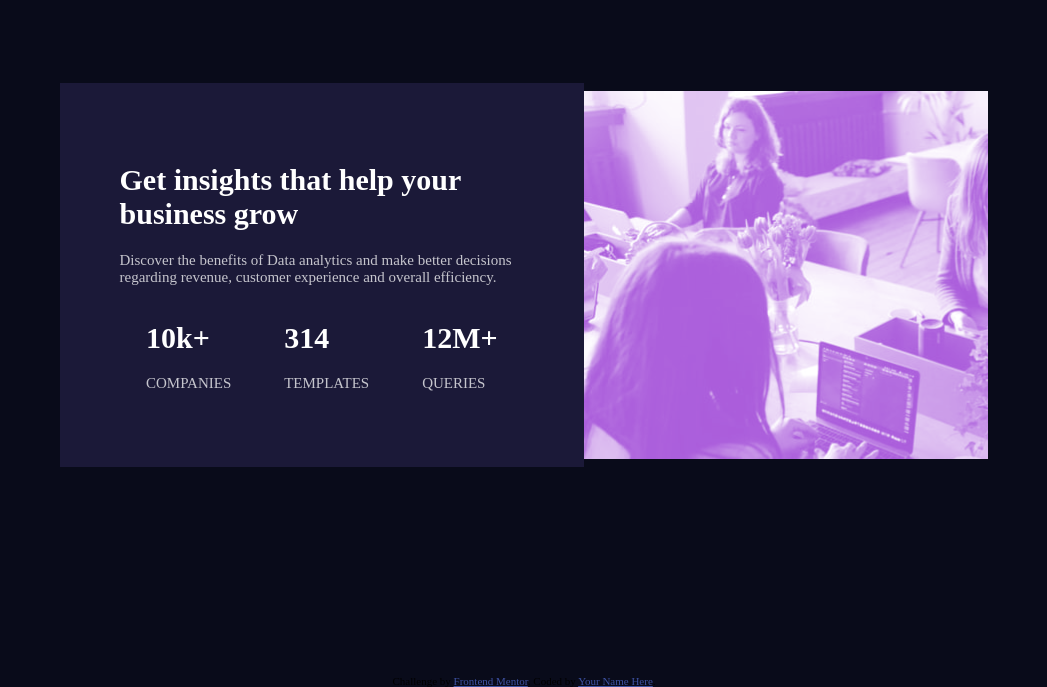
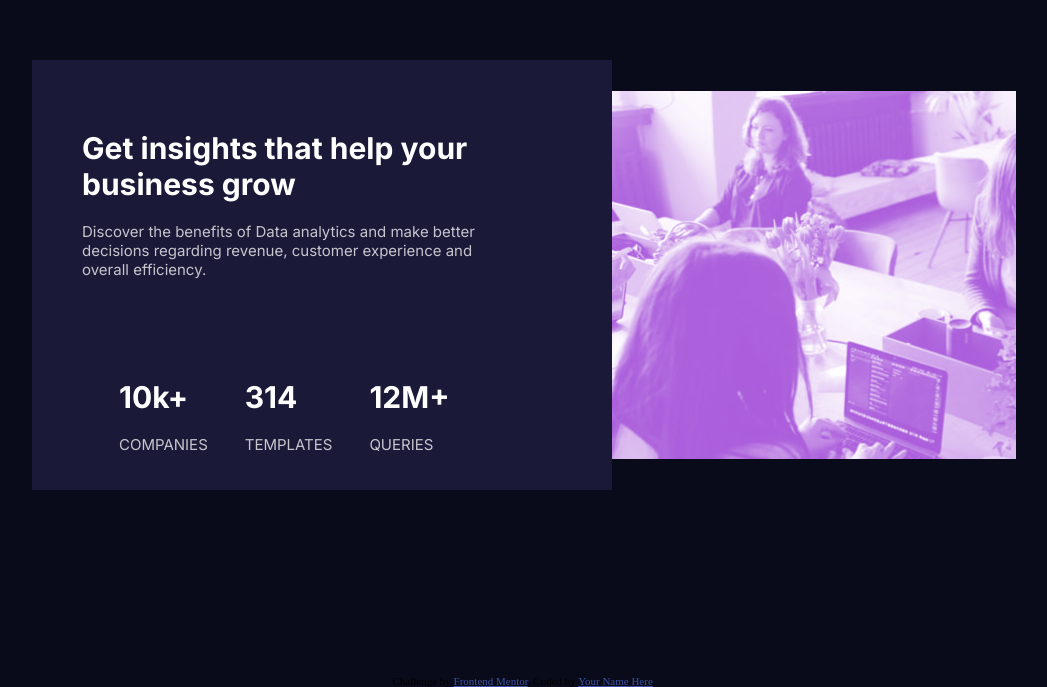
Before and after one commit to kiandre-riley/kiandre-riley.github.io, a plain HTML site: page stats-preview-card-component-main/index.html in a window 1280 px wide. Shown: the part 133-820 px from the top of the page, without its empty margins (116-1163 px from the left). Drawn offline with Linux system fonts and the light colour scheme.

Commit message:
Update styles.css

```diff
--- a/stats-preview-card-component-main/styles.css
+++ b/stats-preview-card-component-main/styles.css
@@ -28,26 +28,34 @@ body{
 .box-1{
   background-color: hsl(244, 38%, 16%);
   /* width:40%; */
-  padding:60px;
-
+  padding:50px;
+  height:330.38px;
+  text-align:left;
+  padding-right:125px;
 
 }
 
 .box-1 h1,.box-1-stats h1{
   color:hsl(0, 0%, 100%);
+  font-family:"Inter";
+  font-weight: 700;
 
 
 }
 
 .box-1 p{
   color:hsla(0, 0%, 100%, 0.75);
+  font-family:"Inter";
 
 }
 
 .box-1-stats{
   display:flex;
   flex-direction:row;
-  justify-content: space-around;
+  justify-content: space-evenly;
+  margin-top:80px;
+  /* margin-right:125px; */
+  text-align:left;
 
 
 }
@@ -65,7 +73,7 @@ body{
   height:368.38px;
   background-blend-mode:screen;
 
-/* height may need to be adjusted to 100% of the parent container , because the parent container is now only 50% of the height of the document. */
+
 
 
 }
```
